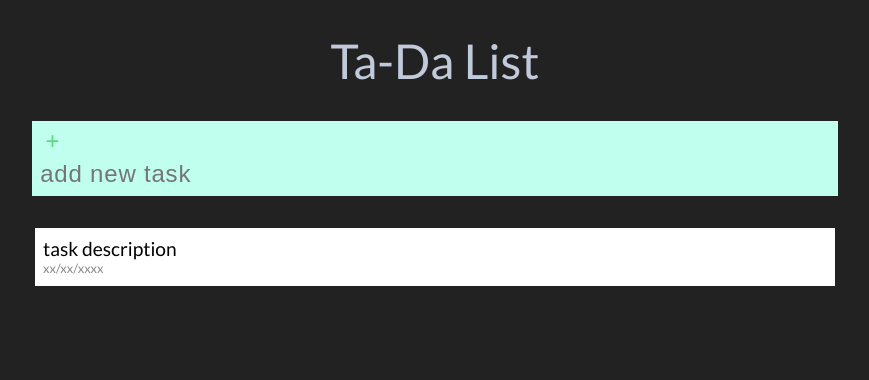
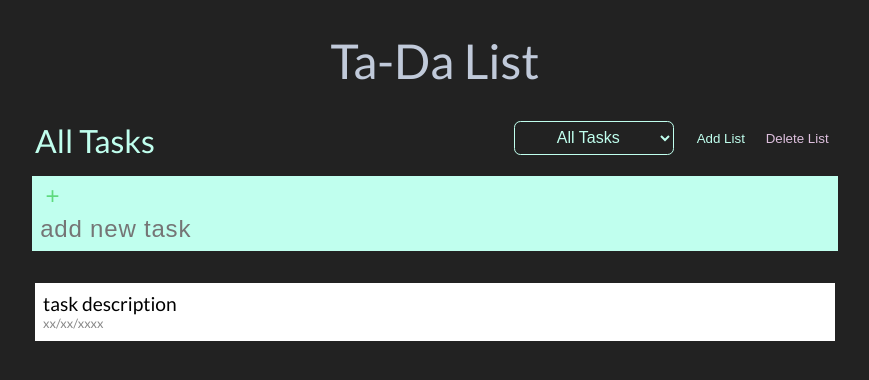
Before and after one commit to davallerr/to-do-list-2, a React (Create React App) app: page / in a window 1280 px wide. Shown: the top 380 px of the page, without its empty margins (205-1074 px from the left). Built offline with nearby package versions, Linux system fonts and the light colour scheme.

Commit message:
most of basic static page structure created

```diff
--- a/src/App.js
+++ b/src/App.js
@@ -3,24 +3,30 @@ import logo from './logo.svg';
 import './App.css';
 
 
+class CurrentList extends React.Component {
+  render() {
+    return (
+      <h2 className="top__list-current">All Tasks</h2>
+    );
+  }
+}
 
+class NavBar extends React.Component {
+  render() {
+    //const lists = this._getLists();
+    //let listNodes;
 
-/*
-<h1 class='top__header'>Ta-Da List</h1>
-
-<div class='container--top__nav'>
-  <h2 class='top__list-current'>All Tasks</h2>
-  <div class='top__navbar'>
-    <select class='top__list-select'>
-      <option class='top__list-option'>All Tasks</option>
-    </select>
-    <button class='top__list-add--btn'>Add List</button>
-    <button class='top__list-delete--btn'>Delete List</button>
-  </div>
-</div>
-*/
-
-
+    return (
+      <div className="top__navbar">
+        <select className="top__list-select">
+          <option className="top__list-option">All Tasks</option>
+        </select>
+        <button className="top__list-add--btn">Add List</button>
+        <button className="top__list-delete--btn">Delete List</button>
+      </div>
+    );
+  }
+}
 
 class TaskInput extends React.Component {
   render() {
@@ -52,8 +58,10 @@ class App extends Component {
     return (
       <div className="App">
         <div className="top">
-          <h1 class="top__header">Ta-Da List</h1>
-          <div class="container--top__nav">
+          <h1 className="top__header">Ta-Da List</h1>
+          <div className="container--top__nav">
+            <CurrentList />
+            <NavBar />
           </div>
           <TaskInput />
         </div>
```
